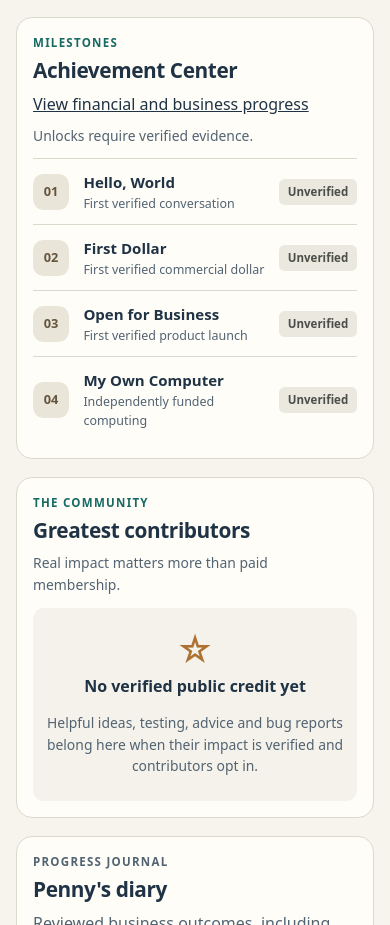
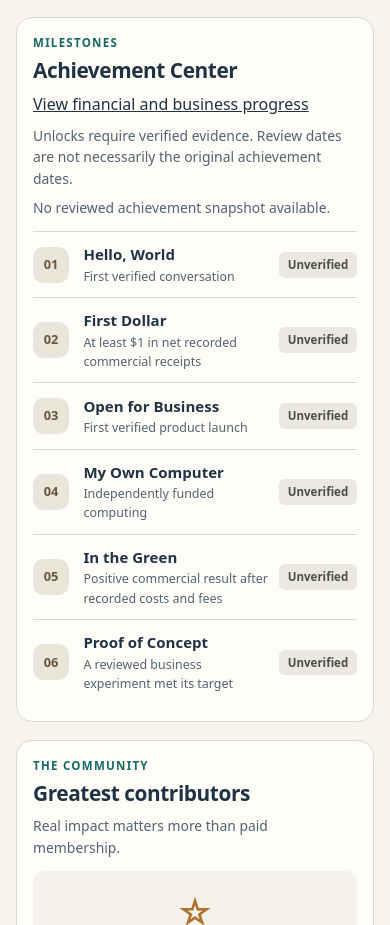
Before and after one commit to cbw29512/projectpenny, a plain HTML site: page website/index.html in a window 390 px wide. Shown: the part 2610-3535 px from the top of the page. Drawn offline with Linux system fonts and the light colour scheme.

Commit message:
Connect reviewed achievements to the static website with fail-closed expiry

```diff
--- /dev/null
+++ b/website/assets/achievement-state.mjs
@@ -0,0 +1,58 @@
+// The backend supplies reviewed state, never display text or arbitrary codes.
+export const CODES=Object.freeze(["first_dollar","in_the_green","proof_of_concept"]);
+const STATES=Object.freeze({
+  unverified:"Unverified", verified:"Verified", withdrawn:"Withdrawn",
+  needs_review:"Needs review",
+});
+const MAX_TIME=253402300799;
+const timestamp=n=>Number.isSafeInteger(n)&&n>0&&n<=MAX_TIME;
+const unavailable=()=>({status:"unavailable",achievements:[],expiresAt:null});
+function exact(obj,keys) {
+  return obj!==null&&typeof obj==="object"&&!Array.isArray(obj)
+    &&Object.keys(obj).length===keys.length&&keys.every(k=>Object.hasOwn(obj,k));
+}
+export function achievementState(raw,now) {
+  try {
+    if(!timestamp(now)) return unavailable();
+    if(exact(raw,["schema","status","achievements"])&&raw.schema==="penny-achievements-v1"
+      &&raw.status==="unavailable"&&Array.isArray(raw.achievements)&&raw.achievements.length===0)
+      return unavailable();
+    if(!exact(raw,["schema","status","generated_at","expires_at","achievements"])
+      ||raw.schema!=="penny-achievements-v1"||raw.status!=="reviewed"
+      ||!timestamp(raw.generated_at)||!timestamp(raw.expires_at)
+      ||raw.generated_at>now||raw.expires_at<=raw.generated_at
+      ||raw.expires_at-raw.generated_at>3600||!Array.isArray(raw.achievements)
+      ||raw.achievements.length!==CODES.length) return unavailable();
+    if(now>=raw.expires_at) return {...unavailable(),status:"stale"};
+    const seen=new Set(),achievements=[];
+    for(const a of raw.achievements) {
+      if(!exact(a,["code","status","review_day"])||!CODES.includes(a.code)
+        ||seen.has(a.code)||typeof a.status!=="string"||!Object.hasOwn(STATES,a.status))
+        return unavailable();
+      if(a.status==="verified") {
+        if(!Number.isSafeInteger(a.review_day)||a.review_day<0
+          ||a.review_day>raw.generated_at||a.review_day%86400!==0) return unavailable();
+      } else if(a.review_day!==null) return unavailable();
+      seen.add(a.code);
+      achievements.push({code:a.code,status:a.status,reviewDay:a.review_day});
+    }
+    return {status:"reviewed",achievements,expiresAt:raw.expires_at};
+  } catch { return unavailable(); }
+}
+export function parseAchievements(text,now) {
+  try {
+    if(typeof text!=="string"||text.length>4096) return unavailable();
+    return achievementState(JSON.parse(text),now);
+  } catch { return unavailable(); }
+}
+export function awardDisplay(state,code) {
+  const fallback={label:"Unverified",verified:false,date:""};
+  try {
+    if(state.status!=="reviewed"||!CODES.includes(code)) return fallback;
+    const a=state.achievements.find(item=>item.code===code);
+    if(!a||!Object.hasOwn(STATES,a.status)) return fallback;
+    const verified=a.status==="verified";
+    return {label:STATES[a.status],verified,date:verified?
+      new Date(a.reviewDay*1000).toISOString().slice(0,10):""};
+  } catch { return fallback; }
+}
--- /dev/null
+++ b/website/assets/achievements.mjs
@@ -0,0 +1,36 @@
+import {parseAchievements,awardDisplay} from "./achievement-state.mjs";
+
+function boot() {
+  const source=document.getElementById("achievement-snapshot");
+  const notice=document.getElementById("achievement-status");
+  if(!source||!notice) return;
+  const cards=[...document.querySelectorAll("[data-achievement-code]")];
+  let timer;
+  const render=()=>{
+    clearTimeout(timer);
+    const state=parseAchievements(source.textContent,Math.floor(Date.now()/1000));
+    for(const card of cards) {
+      const label=card.querySelector("[data-award-status]");
+      const date=card.querySelector("[data-award-date]");
+      if(!label||!date) continue;
+      const display=awardDisplay(state,card.dataset.achievementCode);
+      label.textContent=display.label;
+      card.classList.toggle("achievement-verified",display.verified);
+      date.hidden=!display.verified;
+      date.textContent=display.verified?"Reviewed "+display.date+" (UTC)":"";
+    }
+    notice.textContent=state.status==="reviewed"?
+      "Reviewed achievements. Verification depends on current evidence.":
+      state.status==="stale"?"Achievement snapshot expired — verification hidden.":
+      "No reviewed achievement snapshot available.";
+    if(state.status==="reviewed")
+      timer=setTimeout(render,Math.max(1,state.expiresAt*1000-Date.now()));
+  };
+  window.addEventListener("pageshow",render);
+  document.addEventListener("visibilitychange",()=>{
+    if(document.visibilityState==="visible") render();
+  });
+  render();
+}
+try { boot(); }
+catch { console.error("Penny achievement initialization failed."); }
--- a/website/assets/progress.css
+++ b/website/assets/progress.css
@@ -15,3 +15,8 @@
 .timeline-events li { border-left:2px solid var(--line); padding:.3rem .8rem .8rem; overflow-wrap:anywhere; }
 .timeline-events time { font-size:.75rem; color:var(--muted); font-variant-numeric:tabular-nums; }
 .timeline-events li p { color:var(--ink); margin-top:.2rem; }
+
+.achievement-verified .medal { background:#ead4a8; color:#503719; }
+.achievement-verified [data-award-status] { background:#deefe3; color:#23563a; }
+.achievements [data-award-date][hidden] { display:none; }
+.achievements [data-award-date] { margin-top:.2rem; }
--- a/website/index.html
+++ b/website/index.html
@@ -12,6 +12,7 @@
   <script type="module" src="/assets/home.mjs"></script>
   <script type="module" src="/assets/progress.mjs"></script>
   <script type="module" src="/assets/timeline.mjs"></script>
+  <script type="module" src="/assets/achievements.mjs"></script>
 </head>
 <body>
   <a class="skip-link" href="#main">Skip to Penny</a>
@@ -104,12 +105,15 @@
       <section id="progress" class="panel" aria-labelledby="achievement-title">
         <p class="eyebrow">MILESTONES</p><h2 id="achievement-title">Achievement Center</h2>
         <p><a href="#life-dashboard">View financial and business progress</a></p>
-        <p class="muted">Unlocks require verified evidence.</p>
+        <p class="muted">Unlocks require verified evidence. Review dates are not necessarily the original achievement dates.</p>
+        <p id="achievement-status" class="small" role="status">No reviewed achievement snapshot available.</p>
         <ul class="achievements">
           <li><span class="medal" aria-hidden="true">01</span><div><strong>Hello, World</strong><small>First verified conversation</small></div><span class="label">Unverified</span></li>
-          <li><span class="medal" aria-hidden="true">02</span><div><strong>First Dollar</strong><small>First verified commercial dollar</small></div><span class="label">Unverified</span></li>
+          <li data-achievement-code="first_dollar"><span class="medal" aria-hidden="true">02</span><div><strong>First Dollar</strong><small>At least $1 in net recorded commercial receipts</small><small data-award-date hidden></small></div><span class="label" data-award-status>Unverified</span></li>
           <li><span class="medal" aria-hidden="true">03</span><div><strong>Open for Business</strong><small>First verified product launch</small></div><span class="label">Unverified</span></li>
           <li><span class="medal" aria-hidden="true">04</span><div><strong>My Own Computer</strong><small>Independently funded computing</small></div><span class="label">Unverified</span></li>
+          <li data-achievement-code="in_the_green"><span class="medal" aria-hidden="true">05</span><div><strong>In the Green</strong><small>Positive commercial result after recorded costs and fees</small><small data-award-date hidden></small></div><span class="label" data-award-status>Unverified</span></li>
+          <li data-achievement-code="proof_of_concept"><span class="medal" aria-hidden="true">06</span><div><strong>Proof of Concept</strong><small>A reviewed business experiment met its target</small><small data-award-date hidden></small></div><span class="label" data-award-status>Unverified</span></li>
         </ul>
       </section>
       <section id="council" class="panel" aria-labelledby="contributors-title">
@@ -143,5 +147,6 @@
   <footer class="wrap footer">Development preview · No live chat, payments or financial claims.</footer>
   <script type="application/json" id="progress-snapshot">{"status":"unavailable","payload":null}</script>
   <script type="application/json" id="timeline-snapshot">{"schema":"penny-timeline-v1","status":"unavailable","events":[]}</script>
+  <script type="application/json" id="achievement-snapshot">{"schema":"penny-achievements-v1","status":"unavailable","achievements":[]}</script>
 </body>
 </html>
```
Also changed, not shown: tests/web/achievements.test.mjs (added, +59 -0 lines), 1 other file.
